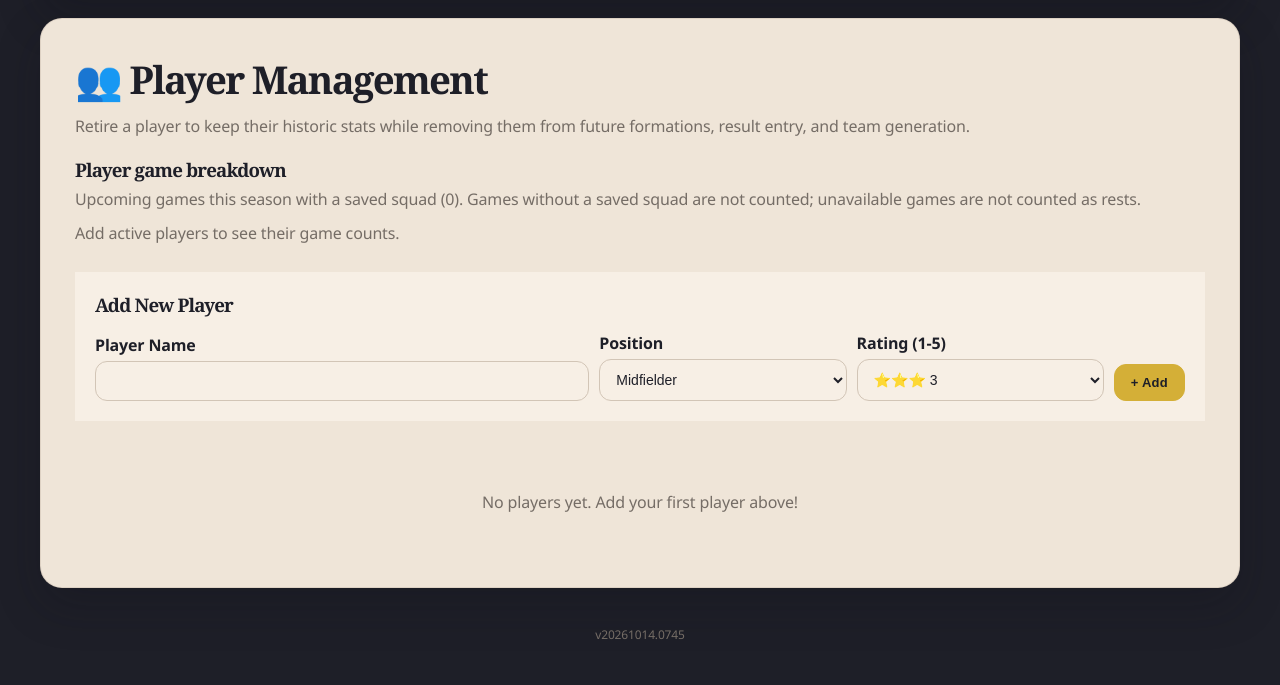
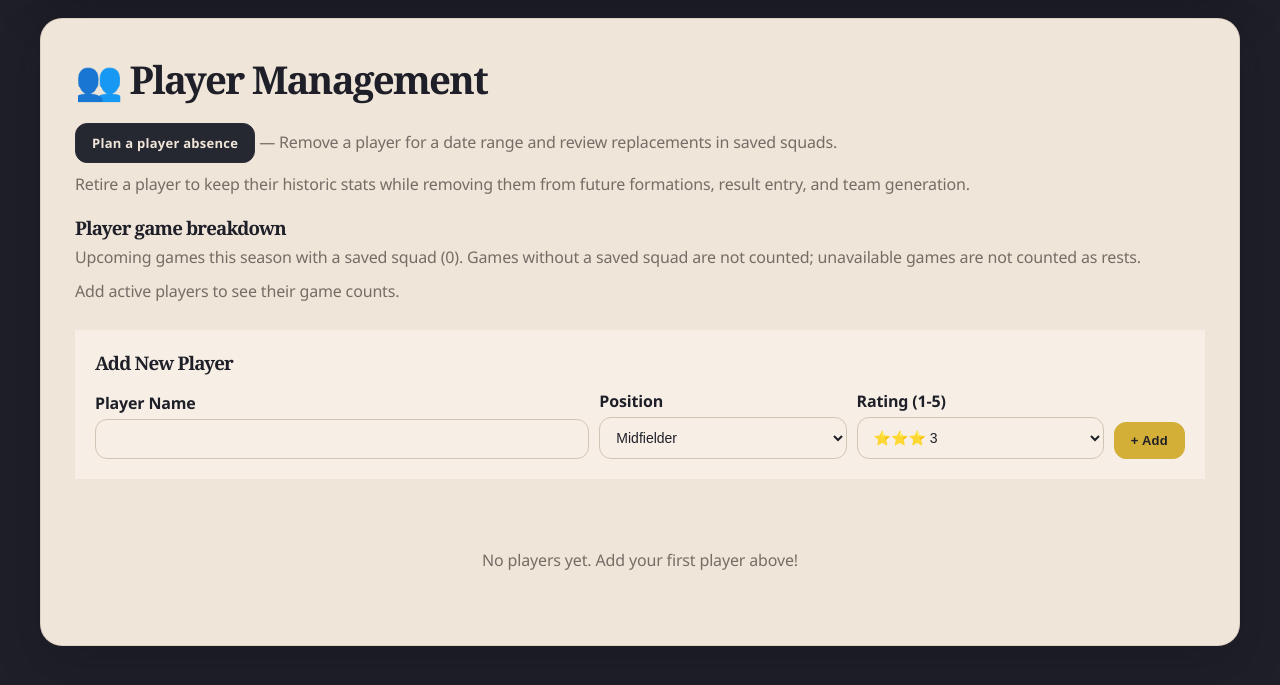
Before and after one commit to counterfitninja/frometowneagles, a Flask app: page /players in a window 1280 px wide. Shown: the part 140-825 px from the top of the page. Run offline with Flask 3, Linux system fonts and the light colour scheme; the visitor is signed in with stand-in values (Sample User, id 1); data comes from the database, SQL or seed files in the repository; data that the repository does not hold is empty.

Commit message:
Add player absence planning with replacement review
Save inclusive unavailable date ranges and let managers replace selected players or take smaller squads. Preserve shared formations and save changed teams as private drafts with stale-review protection.

Co-authored-by: Copilot App <223556219+Copilot@users.noreply.github.com>

```diff
--- a/app.py
+++ b/app.py
@@ -6,6 +6,8 @@ from functools import wraps
 from contextlib import nullcontext
 import hashlib
 import secrets
+import json
+import hmac
 
 app = Flask(__name__)
 app.secret_key = os.environ.get('SECRET_KEY', 'change-this-in-production')
@@ -18,7 +20,7 @@ def add_security_headers(response):
     response.headers['X-XSS-Protection'] = '1; mode=block'
     if request.path == '/static/sw.js':
         response.headers['Service-Worker-Allowed'] = '/'
-    if request.path.startswith(('/team-generator', '/public/players/')):
+    if request.path.startswith(('/team-generator', '/public/players/', '/players/absence')):
         response.headers.setdefault('Cache-Control', 'private, no-store')
     return response
 
@@ -388,6 +390,182 @@ def change_player_unavailability(conn, player_id, unavailable_date, remove=False
             (player_id, unavailable_date))
     if cursor.rowcount and unavailable_date >= datetime.now().date().isoformat():
         conn.execute('DELETE FROM player_availability_confirmations WHERE player_id = ?', (player_id,))
+
+
+def absence_review(conn, player_id, start_date, end_date):
+    active_players = [dict(row) for row in conn.execute(
+        "SELECT * FROM players WHERE status = 'active' ORDER BY name, id"
+    )]
+    player = next((p for p in active_players if p['id'] == player_id), None)
+    if player is None:
+        raise ValueError('Choose an active player.')
+    matches = [dict(row) for row in conn.execute('''
+        SELECT m.*, f.data AS formation_data
+        FROM matches m LEFT JOIN formations f ON f.id = m.formation_id
+        WHERE m.match_date BETWEEN ? AND ? ORDER BY m.match_date, m.id
+    ''', (start_date, end_date))]
+    unavailable = {}
+    for row in conn.execute(
+        'SELECT player_id, unavailable_date FROM player_unavailability WHERE unavailable_date BETWEEN ? AND ?',
+        (start_date, end_date)
+    ):
+        unavailable.setdefault(row['unavailable_date'], set()).add(str(row['player_id']))
+    today = datetime.now().date().isoformat()
+    _, season_start, season_end = current_season_bounds()
+    selection_counts = {str(p['id']): 0 for p in active_players}
+    for row in conn.execute('''
+        SELECT f.data FROM matches m JOIN formations f ON f.id = m.formation_id
+        WHERE m.match_date >= ? AND m.match_date >= ? AND m.match_date < ?
+    ''', (today, season_start, season_end)):
+        data = json.loads(row['data'])
+        ids = {
+            str(p['id']) for formation in data.get('formations', [])
+            for key in ('players', 'subs', 'squad') for p in formation.get(key, [])
+        }
+        for pid in ids & selection_counts.keys():
+            selection_counts[pid] += 1
+    for match in matches:
+        data = json.loads(match['formation_data']) if match['formation_data'] else {}
+        selections = [
+            p for formation in data.get('formations', [])
+            for key in ('players', 'subs', 'squad') for p in formation.get(key, [])
+        ]
+        selected_ids = {str(p['id']) for p in selections}
+        absent_slots = [p for p in selections if str(p['id']) == str(player_id)]
+        match['affected'] = bool(absent_slots)
+        match['squad_size'] = len(selected_ids & selection_counts.keys())
+        match['needs_keeper'] = any(
+            p.get('position', player['position']) == 'GK' for p in absent_slots
+        )
+        match['candidates'] = sorted([
+            dict(p, selections=selection_counts[str(p['id'])],
+                 same_position=p['position'] == player['position'])
+            for p in active_players
+            if p['id'] != player_id and str(p['id']) not in selected_ids
+            and str(p['id']) not in unavailable.get(match['match_date'], set())
+            and (not match['needs_keeper'] or p['position'] == 'GK')
+        ], key=lambda p: (not p['same_position'], p['selections'], p['name'].casefold(), p['id']))
+    snapshot = json.dumps(
+        {'player': player, 'players': active_players, 'start': start_date, 'end': end_date, 'matches': matches,
+         'unavailable': {date: sorted(ids) for date, ids in unavailable.items()}},
+        sort_keys=True
+    )
+    revision = hmac.new(app.secret_key.encode(), snapshot.encode(), hashlib.sha256).hexdigest()
+    return player, matches, revision
+
+
+def replace_absent_player(data, player_id, replacement):
+    """Preserve each pitch slot and bench role across all team variations."""
+    for formation in data.get('formations', []):
+        for key in ('players', 'subs', 'squad'):
+            if key not in formation:
+                continue
+            updated = []
+            for slot in formation[key]:
+                if str(slot['id']) != str(player_id):
+                    updated.append(slot)
+                elif replacement:
+                    position = replacement['position']
+                    if position == 'GK' and slot.get('position') not in (None, 'GK'):
+                        position = 'Outfield'
+                    updated.append({
+                        **slot, 'id': str(replacement['id']), 'name': replacement['name'],
+                        'position': position,
+                    })
+            formation[key] = updated
+    return data
+
+
+@app.route('/players/absence', methods=['GET', 'POST'])
+@login_required
+def plan_player_absence():
+    today = datetime.now().date()
+    values = request.form if request.method == 'POST' else request.args
+    start_raw = values.get('start_date', today.isoformat())
+    end_raw = values.get('end_date', start_raw)
+    player_raw = values.get('player_id', '')
+    error = None
+    status = 200
+    reviewed_player, reviewed_matches, revision = None, [], None
+    if request.method == 'POST':
+        token = request.form.get('csrf_token', '')
+        if not token or not secrets.compare_digest(token, session.get('clear_squads_token', '')):
+            abort(400, description='Invalid absence request. Reload the page and try again.')
+    with get_db() as conn:
+        if request.method == 'POST':
+            conn.execute('BEGIN IMMEDIATE')
+        active_players = conn.execute(
+            "SELECT * FROM players WHERE status = 'active' ORDER BY name, id"
+        ).fetchall()
+        if values:
+            try:
+                start = datetime.strptime(start_raw, '%Y-%m-%d').date()
+                end = datetime.strptime(end_raw, '%Y-%m-%d').date()
+                if start.isoformat() != start_raw or end.isoformat() != end_raw:
+                    raise ValueError('Choose valid dates.')
+                if start < today or end < start:
+                    raise ValueError('Choose an upcoming date range, with the end on or after the start.')
+                if (end - start).days >= 366:
+                    raise ValueError('Choose a date range of up to 366 days.')
+                if not player_raw.isdecimal():
+                    raise ValueError('Choose an active player.')
+                reviewed_player, reviewed_matches, revision = absence_review(
+                    conn, int(player_raw), start_raw, end_raw
+                )
+                if request.method == 'POST':
+                    if not secrets.compare_digest(values.get('revision', ''), revision):
+                        status = 409
+                        raise ValueError('The schedule, squads or availability changed. Review the updated choices and save again.')
+                    decisions = {}
+                    for match in reviewed_matches:
+                        if not match['affected']:
+                            continue
+                        choice = values.get(f"replacement_{match['id']}")
+                        if choice == 'none':
+                            decisions[match['id']] = None
+                        else:
+                            candidate = next(
+                                (p for p in match['candidates'] if str(p['id']) == choice), None
+                            )
+                            if candidate is None:
+                                raise ValueError('Choose an available replacement or do not bring anyone extra for each affected fixture.')
+                            decisions[match['id']] = candidate
+                    # Validate every decision before changing either availability or squads.
+                    date = start
+                    while date <= end:
+                        change_player_unavailability(conn, int(player_raw), date.isoformat())
+                        date += timedelta(days=1)
+                    for match in reviewed_matches:
+                        if not match['affected']:
+                            continue
+                        data = replace_absent_player(
+                            json.loads(match['formation_data']), int(player_raw), decisions[match['id']]
+                        )
+                        # Copy rather than edit a formation that other fixtures may share.
+                        cursor = conn.execute(
+                            'INSERT INTO formations (name, data, private_team) VALUES (?, ?, 1)',
+                            (f"{match['match_date']} - vs {match['opponent']}", json.dumps(data))
+                        )
+                        conn.execute(
+                            'UPDATE matches SET formation_id = ?, team_published = 0 WHERE id = ?',
+                            (cursor.lastrowid, match['id'])
+                        )
+                    conn.commit()
+                    return redirect(url_for(
+                        'plan_player_absence', saved=1, changed=len(decisions),
+                        player_id=player_raw, start_date=start_raw, end_date=end_raw
+                    ))
+            except ValueError as exc:
+                error = str(exc)
+                if status == 200:
+                    status = 400
+    return render_template(
+        'player_absence.html', players=active_players, player=reviewed_player,
+        matches=reviewed_matches, revision=revision, player_id=player_raw,
+        start_date=start_raw, end_date=end_raw, today=today.isoformat(),
+        error=error, saved=request.method == 'GET' and request.args.get('saved') == '1',
+        changed=request.args.get('changed', '0'), version=VERSION
+    ), status
 
 
 @app.template_global()
--- a/static/sw.js
+++ b/static/sw.js
@@ -1,5 +1,5 @@
 // Service Worker for offline functionality
-const CACHE_NAME = 'football-manager-availability-20261005';
+const CACHE_NAME = 'football-manager-absence-20261009';
 const urlsToCache = [
     '/static/manifest.json',
     '/static/design-language.css?v=20260818-rounded',
@@ -40,6 +40,7 @@ self.addEventListener('fetch', (event) => {
     const path = new URL(event.request.url).pathname;
     if (path.startsWith('/api/') || path.startsWith('/team-generator') ||
         path.startsWith('/public/players/') ||
+        path.startsWith('/players/absence') ||
         path === '/login' || path === '/logout') return;
 
     event.respondWith((async () => {
--- a/templates/base.html
+++ b/templates/base.html
@@ -326,6 +326,7 @@
                         <div class="menu-actions">
                             <a href="/gameday">Plan next team</a>
                             <a href="/team-generator">Generate teams</a>
+                            <a href="{{ url_for('plan_player_absence') }}">Plan a player absence</a>
                             <a href="/formations">Saved formations</a>
                             <a href="/stats">Leaderboard</a>
                             <a href="/settings">Settings</a>
--- a/templates/players.html
+++ b/templates/players.html
@@ -6,6 +6,7 @@
 {% set parent_confirmations = availability_confirmations() %}
 <div class="card">
     <h2>👥 Player Management</h2>
+    <p style="margin-bottom: 18px;"><a class="btn" href="{{ url_for('plan_player_absence') }}">Plan a player absence</a> &mdash; Remove a player for a date range and review replacements in saved squads.</p>
     <p style="color: #756d66; margin: -8px 0 20px;">Retire a player to keep their historic stats while removing them from future formations, result entry, and team generation.</p>
 
     <section aria-labelledby="player-game-summary-title" style="margin-bottom: 28px;">
```
Also changed, not shown: templates/player_absence.html (added, +108 -0 lines), tests/service-worker.test.js (+1 -1 lines), tests/test_player_absence.py (added, +246 -0 lines), README.md.
